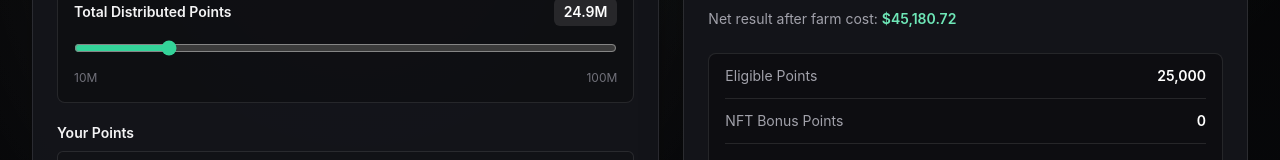
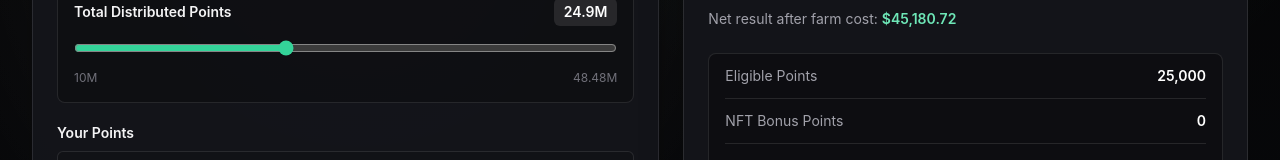
Before and after one commit to rroydd/nado-point-calculator, a Next.js app: page / in a window 1280 px wide. Shown: the part 422-582 px from the top of the page. Built offline with nearby package versions, Linux system fonts and the light colour scheme; no server answers.

Commit message:
Adjust Nado total points cap

```diff
--- a/src/app/ClientHome.tsx
+++ b/src/app/ClientHome.tsx
@@ -12,8 +12,8 @@ const MAX_WEEKLY_POINTS_POOL = 950_000;
 const WEEKLY_POINTS_VOLUME_TARGET_USD = 2_000_000_000;
 
 const TOTAL_POINTS_MIN = 10_000_000;
-const TOTAL_POINTS_MAX = 100_000_000;
-const TOTAL_POINTS_STEP = 100_000;
+const TOTAL_POINTS_MAX = 48_480_000;
+const TOTAL_POINTS_STEP = 10_000;
 const MAX_USER_POINTS = 1_000_000_000;
 const MAX_FDV_MILLIONS = 100_000;
 const MAX_FARM_COST_USD = 100_000_000;
```
